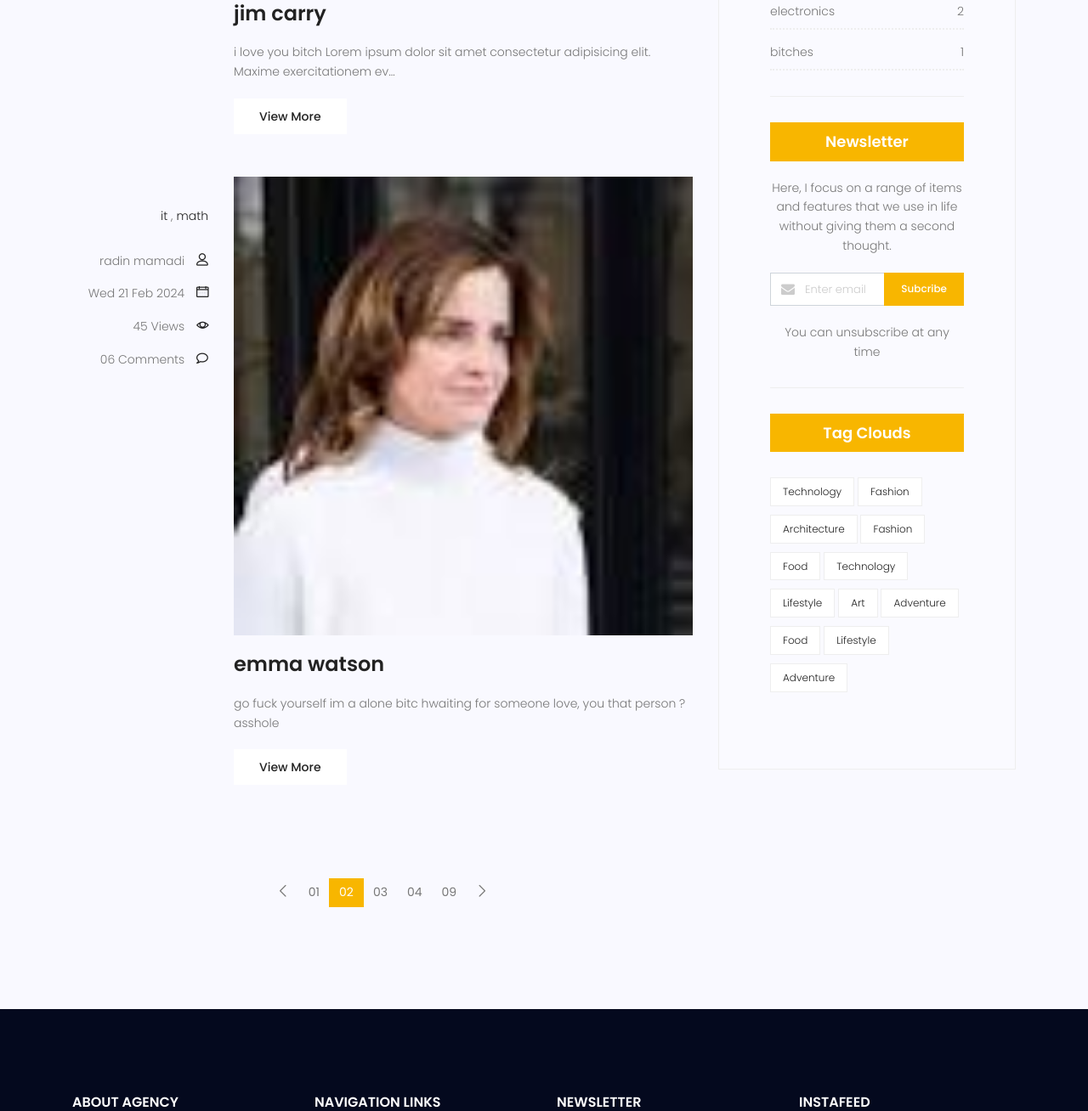
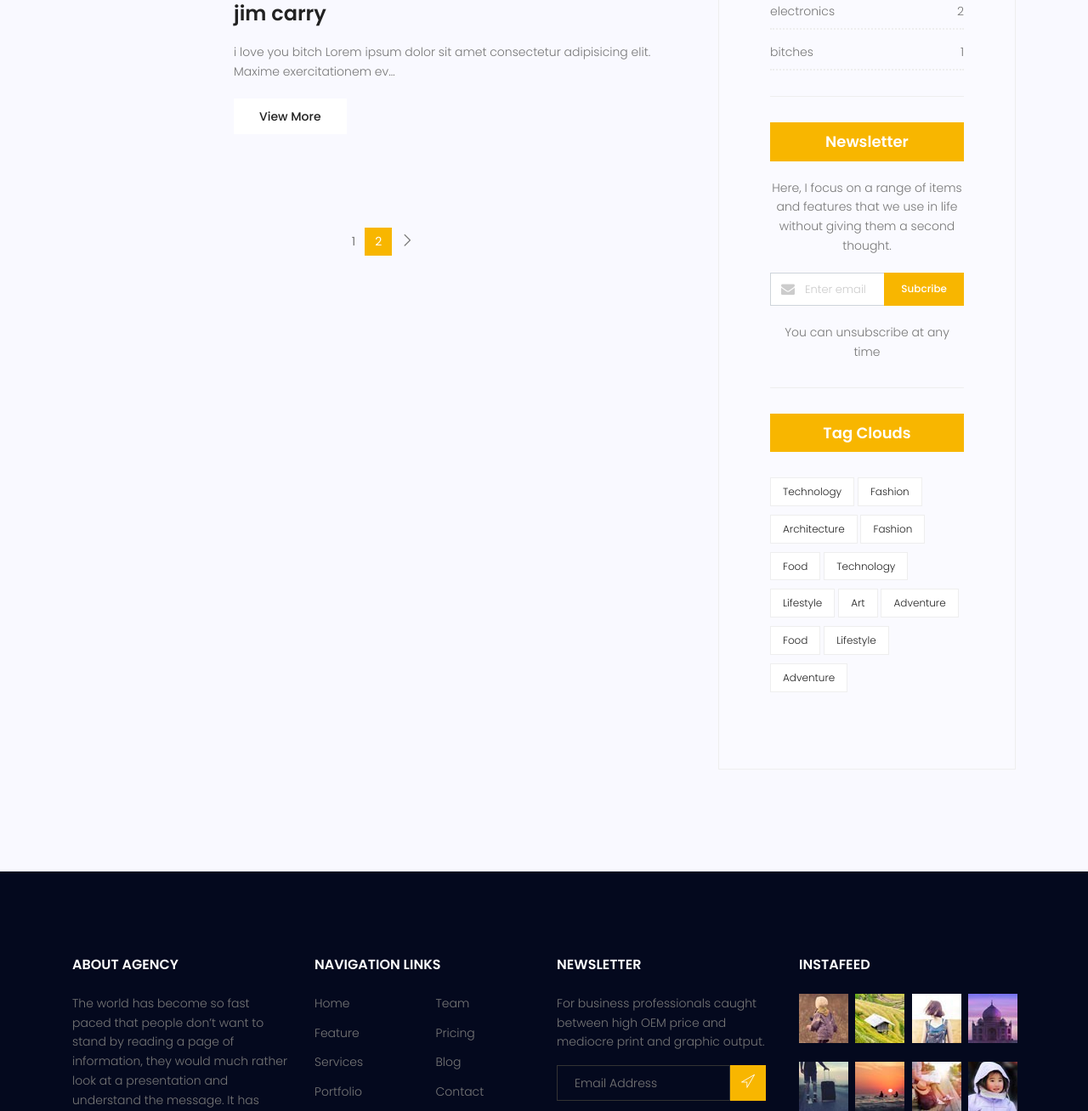
Before and after one commit to MaziarHeidari2003/some_django_pretty_well_implemented_project, a Django app: a page that uses templates/blog/blog-home.html in a window 1280 px wide. Shown: the part 2407-3715 px from the top of the page at 85% size. Run offline with Django 5.2, Linux system fonts and the light colour scheme; data comes from the database, SQL or seed files in the repository; both versions use the stored data as it was after the commit; some libraries are stand-ins or nearby versions.

Commit message:
end of the season 7, the pagination is done

```diff
--- a/blog/urls.py
+++ b/blog/urls.py
@@ -8,7 +8,8 @@
   path('<int:pid>', views.blog_single, name='single' ),
   path('<int:pid>', views.detail_post, name='detail_post'),
   path('category/<str:cat_name>', views.blog_view, name='category'),
-  path('author/<str:author_username>', views.blog_view, name='author')
+  path('author/<str:author_username>', views.blog_view, name='author'),
+  path('search/',views.blog_search, name='search')
 
 
 ]
--- a/blog/views.py
+++ b/blog/views.py
@@ -1,6 +1,7 @@
 from django.shortcuts import render, get_object_or_404
 from .models import *
 from datetime import datetime
+from django.core.paginator import Paginator, EmptyPage, PageNotAnInteger
 
 # Create your views here.
 
@@ -11,6 +12,15 @@
     posts = posts.filter(category__name=kwargs['cat_name'])
   if kwargs.get('author_username') != None:
     posts = posts.filter(author__username=kwargs['author_username'])
+
+  posts = Paginator(posts,2)
+  try:
+    page_number = request.GET.get('page')
+    posts = posts.get_page(page_number)
+  except PageNotAnInteger:
+    posts = posts.get_page(1)
+  except EmptyPage:
+    posts = posts.get_page(1)
 
   return render(request, 'blog/blog-home.html', {
     'posts': posts
@@ -56,3 +66,12 @@
   return render(request, 'blog/blog-home.html', {
     'posts':posts
   })
+
+def blog_search(request):
+  posts = Post.objects.filter(status=1)
+  if request.method == 'GET':
+    if s:= request.GET.get('s'):
+      posts = posts.filter(content__contains=s)
+  return render(request, 'blog/blog-home.html', {
+    'posts':posts
+  })
--- a/templates/blog/blog-home.html
+++ b/templates/blog/blog-home.html
@@ -122,37 +122,44 @@
 							{% endfor %}
 
 		                    <nav class="blog-pagination justify-content-center d-flex">
-		                        <ul class="pagination">
+														<ul class="pagination">
+															{% if posts.has_previous %}
 		                            <li class="page-item">
-		                                <a href="#" class="page-link" aria-label="Previous">
+		                                <a href="?page={{posts.previous_page_number}}" class="page-link" aria-label="Previous">
 		                                    <span aria-hidden="true">
 		                                        <span class="lnr lnr-chevron-left"></span>
 		                                    </span>
 		                                </a>
 		                            </li>
-		                            <li class="page-item"><a href="#" class="page-link">01</a></li>
-		                            <li class="page-item active"><a href="#" class="page-link">02</a></li>
-		                            <li class="page-item"><a href="#" class="page-link">03</a></li>
-		                            <li class="page-item"><a href="#" class="page-link">04</a></li>
-		                            <li class="page-item"><a href="#" class="page-link">09</a></li>
+																{% endif %}
+
+															{% for i in posts.paginator.page_range %}
+																{% if posts.number == i %}
+																	<li class="page-item"><a href="?page={{i}}" class="page-link">{{i}}</a></li>
+																	{% else %}
+																	<li class="page-item active"><a href="?page={{i}}" class="page-link">{{i}}</a></li>
+
+																{% endif %}
+
+															{% endfor %}
+
+																{% if posts.has_next %}
 		                            <li class="page-item">
-		                                <a href="#" class="page-link" aria-label="Next">
+		                                <a href="?page={{posts.next_page_number}}" class="page-link" aria-label="Next">
 		                                    <span aria-hidden="true">
 		                                        <span class="lnr lnr-chevron-right"></span>
 		                                    </span>
 		                                </a>
 		                            </li>
+																{% endif %}
 		                        </ul>
+
 		                    </nav>
 						</div>
 						<div class="col-lg-4 sidebar-widgets">
 							<div class="widget-wrap">
-								<div class="single-sidebar-widget search-widget">
-									<form class="search-form" action="#">
-			                            <input placeholder="Search Posts" name="search" type="text" onfocus="this.placeholder = ''" onblur="this.placeholder = 'Search Posts'" >
-			                            <button type="submit"><i class="fa fa-search"></i></button>
-			                        </form>
-								</div>
+
+								{% include 'blog/blog-search.html' %}
 
 
 								{% include 'blog/blog-writer.html' %}
--- /dev/null
+++ b/templates/blog/blog-search.html
@@ -0,0 +1,8 @@
+{% load static %}
+
+<div class="single-sidebar-widget search-widget">
+  <form class="search-form" action="{% url 'blog:search' %}" method="GET">
+                  <input placeholder="Search Posts" name="s" type="text" onfocus="this.placeholder = ''" onblur="this.placeholder = 'Search Posts'" >
+                  <button type="submit"><i class="fa fa-search"></i></button>
+              </form>
+</div>
```
Also changed, not shown: db.sqlite3, media/blog/emma.jpg (added), media/blog/jim.jpg (added), statics/img/blog/emma.jpg (added), statics/img/blog/golzar.jpg (added), statics/img/blog/jim.jpg (added).
